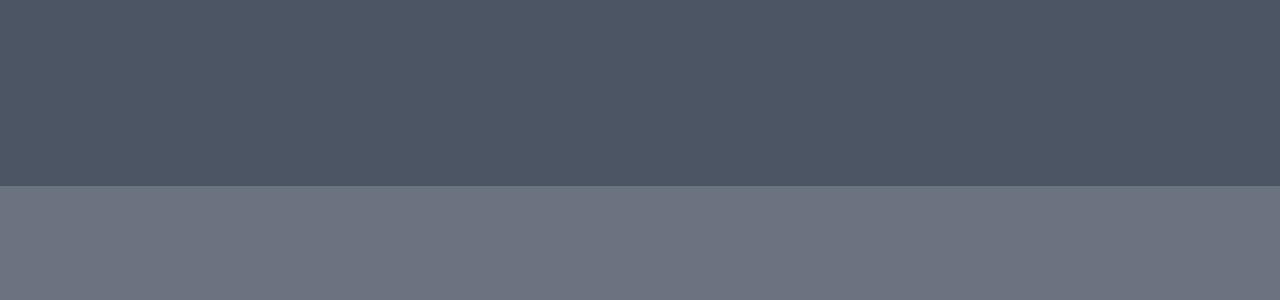
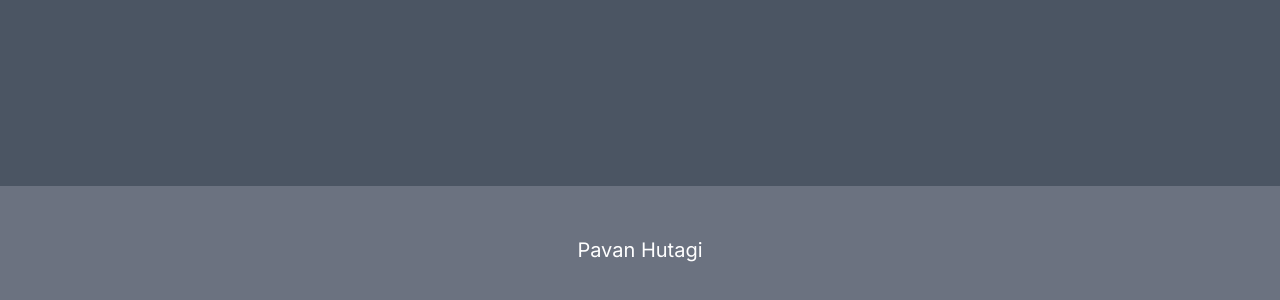
Before and after one commit to pavanhutagi/Pavan-Hutagi-Portfolio, a Next.js app in the folder pavan-hutagi-portfolio/: page / in a window 1280 px wide. Shown: the part 3814-4114 px from the top of the page. Built offline with nearby package versions, Linux system fonts and the light colour scheme.

Commit message:
Adding footer

```diff
--- a/pavan-hutagi-portfolio/src/components/footer/footer.tsx
+++ b/pavan-hutagi-portfolio/src/components/footer/footer.tsx
@@ -1,7 +1,13 @@
+import { Container } from "react-bootstrap";
+
 export default function Footer() {
   return (
     <>
-      <div className="w-full h-32 bg-gray-500"></div>
+      <div className="w-full h-32 bg-gray-500">
+        <Container className="h-full flex flex-row  text-white text-xl align-middle">
+          <div className="m-auto flex justify-center"> Pavan Hutagi </div>
+        </Container>
+      </div>
     </>
   );
 }
--- a/pavan-hutagi-portfolio/src/components/nav-bar/nav-bar.tsx
+++ b/pavan-hutagi-portfolio/src/components/nav-bar/nav-bar.tsx
@@ -4,7 +4,7 @@ export default function NavBar() {
   return (
     <>
       <div className="w-full h-20 bg-gray-500 fixed">
-        <Container className="h-full flex flex-row  text-white text-xl inline-block align-middle">
+        <Container className="h-full flex flex-row  text-white text-xl align-middle">
           <div className="m-auto flex-1"> Pavan Hutagi </div>
           <div className="m-auto flex justify-center w-40"> Home </div>
           <div className="m-auto flex justify-center w-40"> About </div>
```
